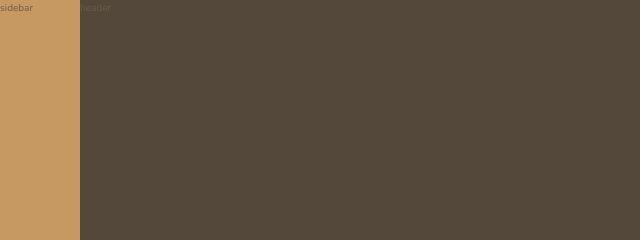
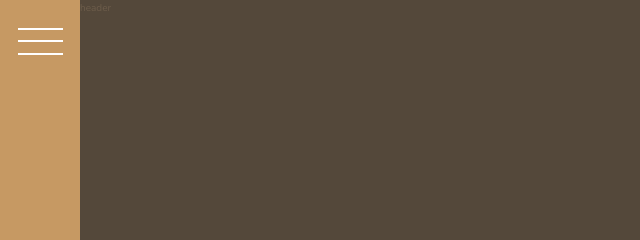
Before and after one commit to madhusudanbabar/nexter, a website: page index.html in a window 1280 px wide. Shown: the top 240 px of the page, 0-640 px from the left. Drawn offline with nearby package versions, Linux system fonts and the light colour scheme.

Commit message:
sidebar complete

```diff
--- a/index.html
+++ b/index.html
@@ -15,7 +15,7 @@
 
 <body class="container">
     <div class="sidebar">
-        sidebar
+        <button class="nav-btn"></button>
     </div>
 
     <header class="header">
--- a/sass/_sidebar.scss
+++ b/sass/_sidebar.scss
@@ -2,4 +2,33 @@
     background-color: $color-primary;
     grid-column: sidebar-start / sidebar-end;
     grid-row: 1 / -1;
+
+    display: flex;
+    justify-content: center;
 }
+
+.nav-btn{
+    border: none;
+    border-radius: 0;
+
+    background-color: white;
+    height: 2px;
+    width: 4.5rem;
+    position: relative;
+    margin-top: 4rem;
+
+    &::after,
+    &::before{
+        content: "";
+        background-color: white;
+        display: block;
+        position: absolute;
+        height: 2px;
+        width: 4.5rem;
+        top: -1.25rem;
+    }
+
+    &::after{
+        top: 1.25rem;
+    }
+}
```
Also changed, not shown: css/style.css.
